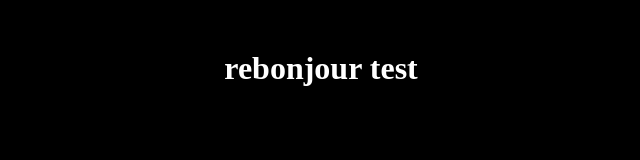
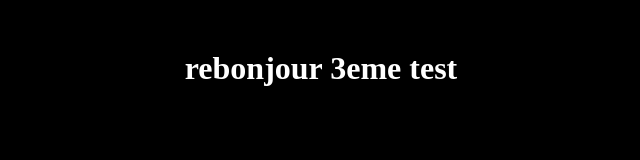
Before and after one commit to kmaskrot/First, a plain HTML site: page index.html in a window 1280 px wide. Shown: the whole page, without its empty margins (319-959 px from the left). Drawn offline with Linux system fonts and the light colour scheme.

Commit message:
Update index.html

```diff
--- a/index.html
+++ b/index.html
@@ -16,6 +16,6 @@
         }
     </style>
     <body >
-     <h1>rebonjour test</h1>
+     <h1>rebonjour 3eme test </h1>
     </body>
 </html>
```
